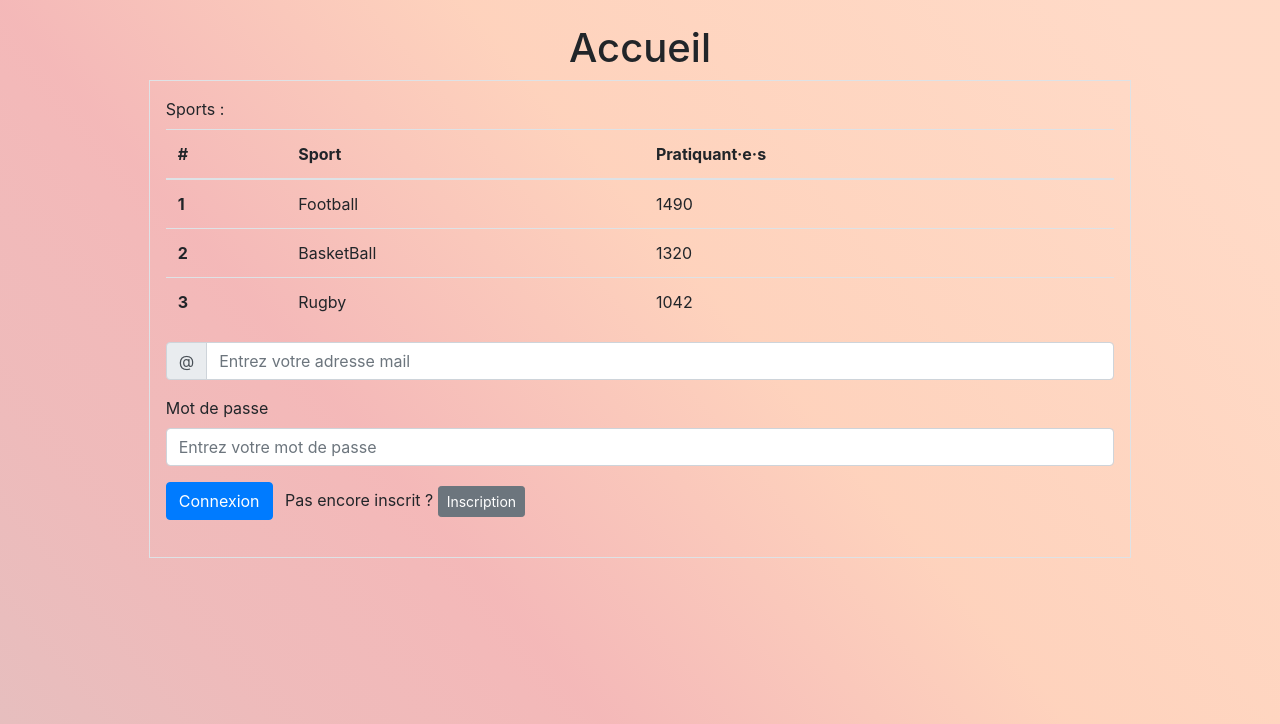
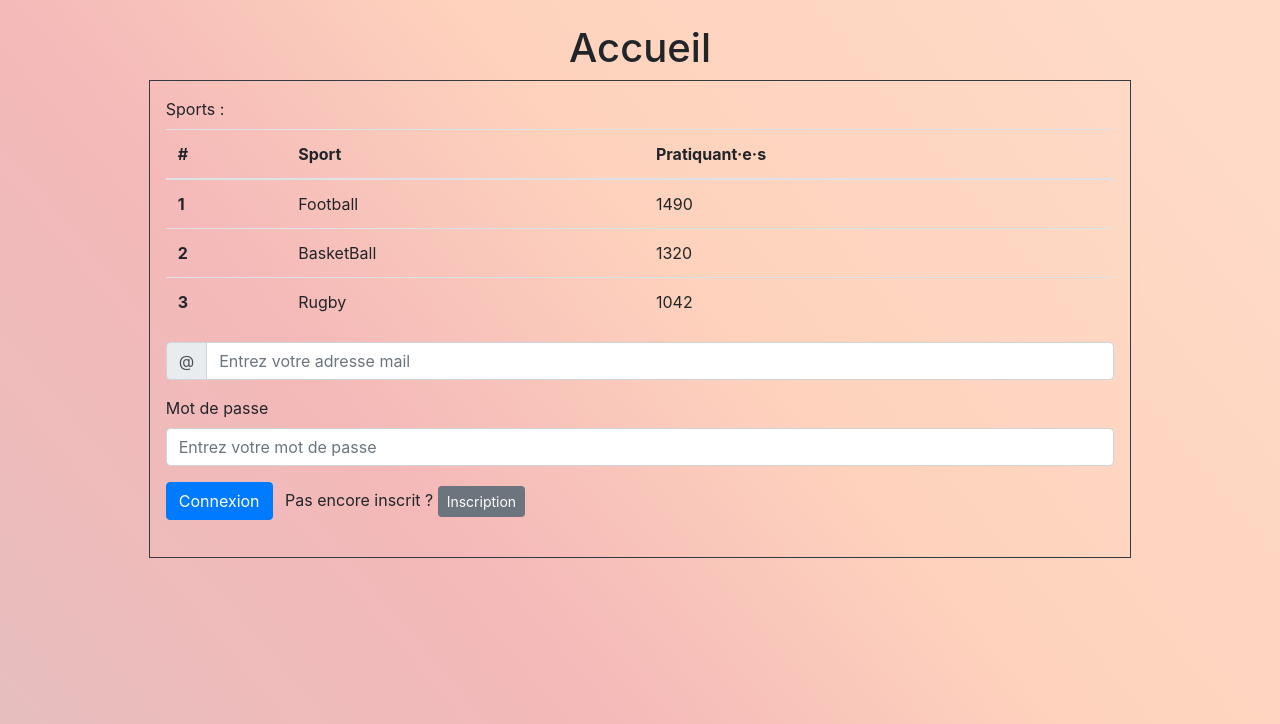
Before and after one commit to QDelage/TechnoWeb-Project, a PHP site: page / in a window 1280 px wide. Shown: the part 76-800 px from the top of the page. Run offline with PHP 8.4, Linux system fonts and the light colour scheme.

Commit message:
changements border

```diff
--- a/include/pages/accueil.php
+++ b/include/pages/accueil.php
@@ -3,7 +3,7 @@
 
 <div class="row">
     <div class="col"></div>
-    <div class="col-9 border p-3 ">
+    <div class="col-9 border border-dark p-3 ">
 
         <!-- Liste des sports de la DB -->
         <label>Sports :</label>
--- a/include/pages/inscription.php
+++ b/include/pages/inscription.php
@@ -4,7 +4,7 @@
 
 <div class="row">
     <div class="col"></div>
-    <div class="col-8 border p-3 ">
+    <div class="col-8 border border-dark p-3 ">
 
 
         <form class="form-group">
--- a/include/pages/recherche.php
+++ b/include/pages/recherche.php
@@ -4,7 +4,7 @@
         <div class="row">
         <div class="col"></div>
 
-        <div class="col-9 border p-3 ">
+        <div class="col-9 border border-dark p-3 ">
 
             <form class="form-group">
                 <div class="form-group">
```
